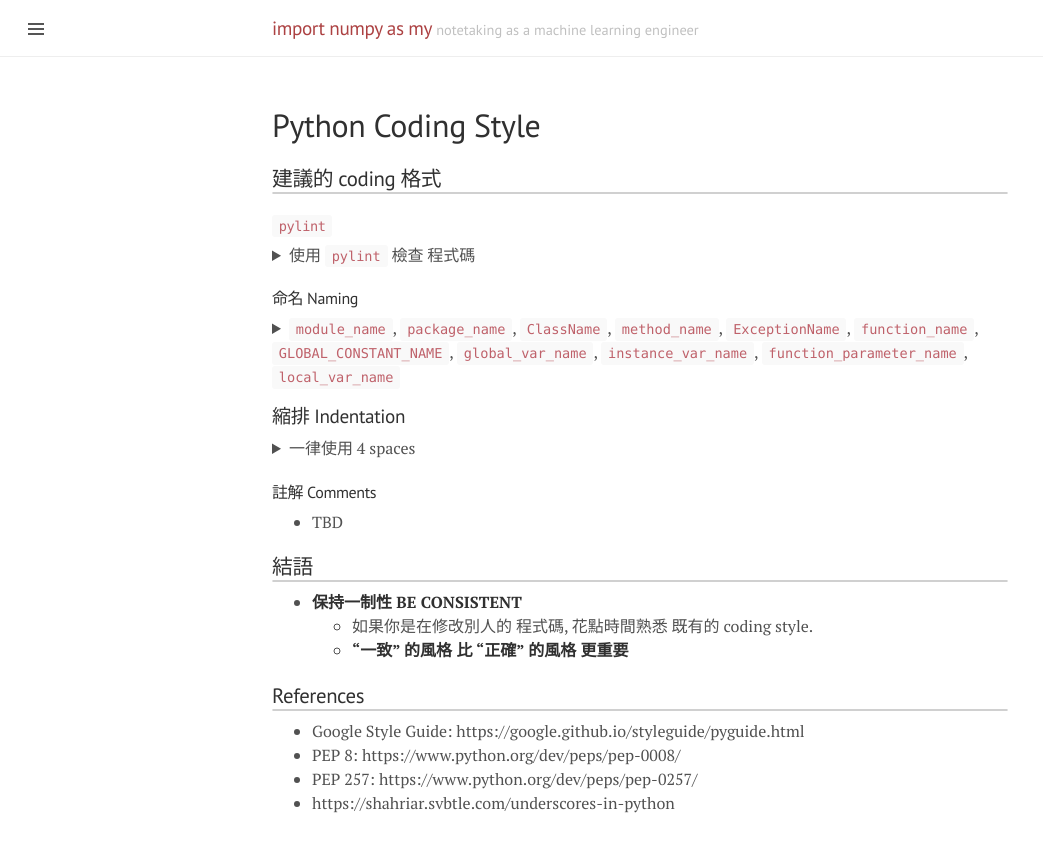
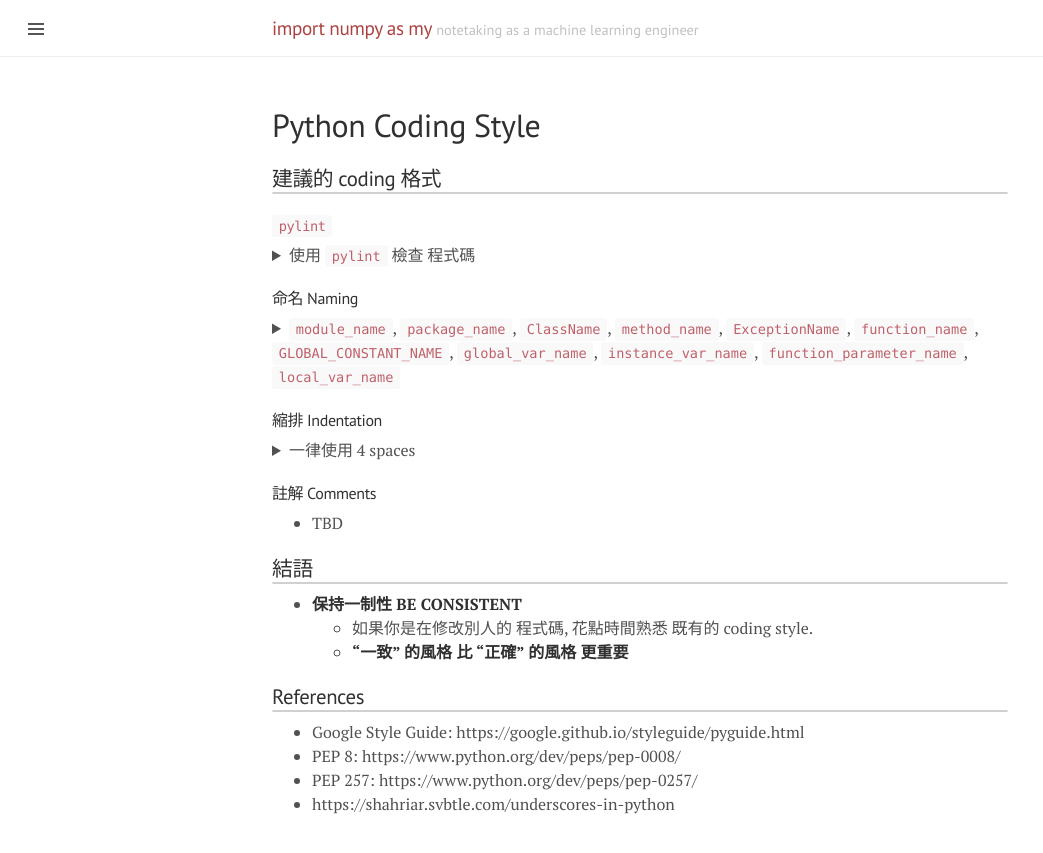
Before and after one commit to kertansul/kertansul.github.io, a Jekyll site: the page built from _posts/clean-code/2018-05-14-python-coding-style.md, in a window 1280 px wide. Shown: the top 853 px of the page, without its empty margins (0-1043 px from the left). Built offline with Jekyll 4.4.1, drawn with Linux system fonts in a browser that asks for light colours.

```diff
--- a/_posts/clean-code/2018-05-14-python-coding-style.md
+++ b/_posts/clean-code/2018-05-14-python-coding-style.md
@@ -36,7 +36,7 @@ category: clean_code
 * Naming Table<br/>
 </details>
 
-### 縮排 Indentation
+#### 縮排 Indentation
 <details><summary markdown="span">一律使用 4 spaces</summary>
 * 永遠不可將 tabs 跟 spaces 混用<br/>
 * 當需要以 多行 表示程式碼時, 可以考慮以下兩種方案<br/>
```
